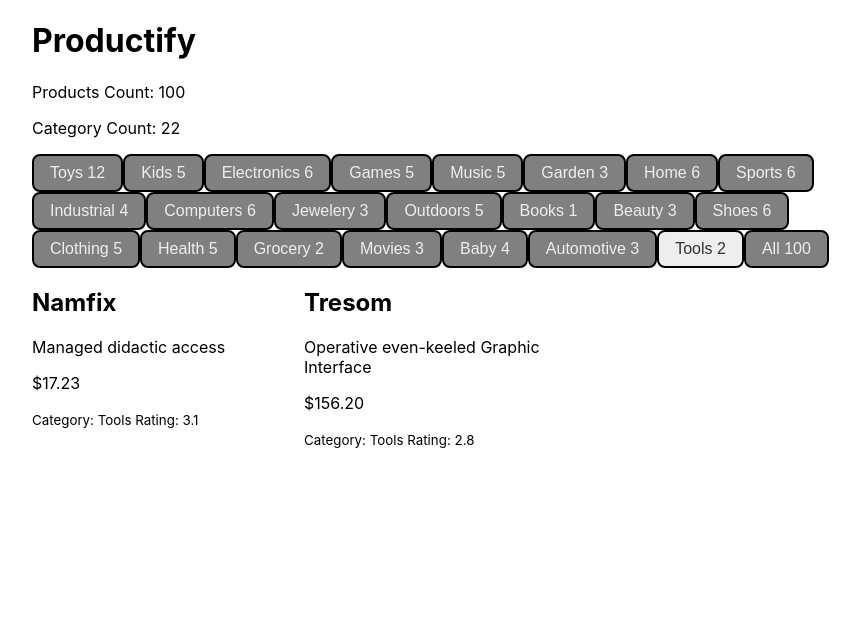
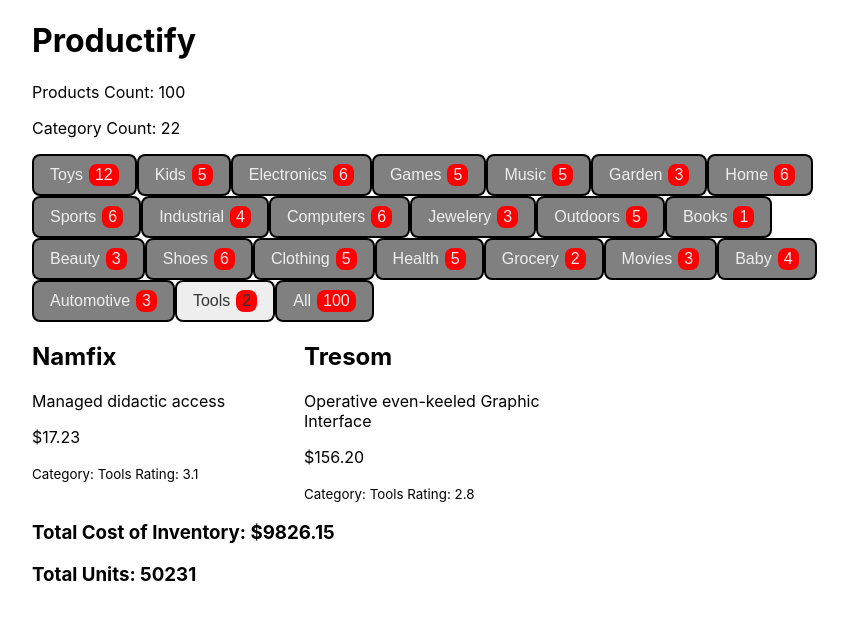
Before and after one commit to fibeep/SPA-FEW2.3-HWK1, a React (Create React App) app in the folder react-product-list/: page / in a window 1280 px wide. Shown: the top 620 px of the page, without its empty margins (208-1068 px from the left). Built offline with nearby package versions, Linux system fonts and the light colour scheme.

Commit message:
project done

```diff
--- a/react-product-list/src/App.js
+++ b/react-product-list/src/App.js
@@ -5,7 +5,7 @@ import ProductList from './components/ProductList'
 import CategoryList from './components/CategoryList'
 import Header from './components/Header'
 import {useState} from 'react'
-
+import Inventory from './components/Inventory'
 
 
 // console.log(data)
@@ -32,6 +32,8 @@ function App() {
       />
 
       <ProductList category={category} />
+
+      <Inventory />
     </div>
   );
 }
--- a/react-product-list/src/components/CategoryList.css
+++ b/react-product-list/src/components/CategoryList.css
@@ -19,3 +19,14 @@ button.selected {
     color: #333;
 
 }
+
+button > span {
+    background-color: red;
+    display: inline-block;
+    text-align: center;
+    padding: 3px 6px;
+    height: 1rem;
+    border-radius: 0.5rem;
+    margin: 0 0 0 6px;
+    line-height: 1rem;
+}
--- a/react-product-list/src/components/CategoryList.js
+++ b/react-product-list/src/components/CategoryList.js
@@ -11,16 +11,16 @@ function CategoryList(props) {
     return (
       <div className="CategoryList">
         {catsAndCounts.map((obj) => {
-
-          const className = obj.name == category ? 'selected' : ''
+          const {name, count} = obj
+          const className = name == category ? 'selected' : ''
 
           return (
             <button
             className={className}
-            onClick={() => {onClick(obj.name)}}
+            onClick={() => {onClick(name)}}
             >
-              {obj.name}
-              <span> {obj.count} </span>
+              {name}
+              <span> {count} </span>
             </button>
           );
         })}
--- /dev/null
+++ b/react-product-list/src/components/Inventory.js
@@ -0,0 +1,27 @@
+import data from '../data'
+
+const total = data.reduce((acc, obj) => {
+
+
+    return acc + parseFloat(obj.price.slice(1))
+
+}, 0).toFixed(2)
+
+
+const totalUnits = data.reduce((acc, obj) => {
+    return acc + obj.units
+}, 0)
+
+
+
+function Inventory() {
+
+    return (
+      <div className="Inventory">
+        <h3>Total Cost of Inventory: ${total}</h3>
+        <h3>Total Units: {totalUnits}</h3>
+      </div>
+    );
+}
+
+export default Inventory
--- /dev/null
+++ b/react-product-list/src/components/Product.js
@@ -0,0 +1,19 @@
+
+
+function Product(props){
+
+    const {name, description, price, category, rating} = props
+
+    return (
+      <div className="Product">
+        <h2>{name}</h2>
+        <p>{description}</p>
+        <p>{price}</p>
+        <small>
+          Category: {category} Rating: {rating}
+        </small>
+      </div>
+    );
+}
+
+export default Product
--- a/react-product-list/src/components/ProductList.js
+++ b/react-product-list/src/components/ProductList.js
@@ -1,5 +1,6 @@
 import data from '../data'
 import './ProductList.css'
+import Product from './Product'
 
 function ProductList(props){
     const {category} = props
@@ -8,15 +9,13 @@ function ProductList(props){
     return (
       <div className="ProductList">
         {data.filter((obj) => obj.category === category || category == 'All').map((obj) => {
+
+
+
           return (
-            <div>
-              <h2>{obj.name}</h2>
-              <p>{obj.description}</p>
-              <p>{obj.price}</p>
-              <small>
-                Category: {obj.category} Rating: {obj.rating}
-              </small>
-            </div>
+            <Product
+              {...obj}
+            />
           );
         })}
       </div>
```
